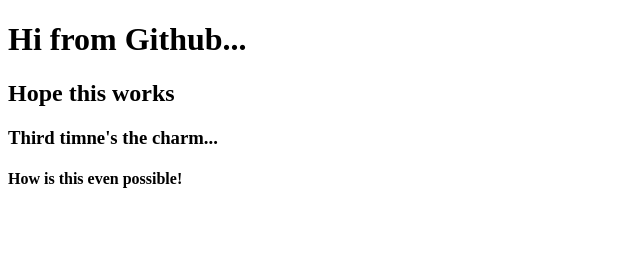
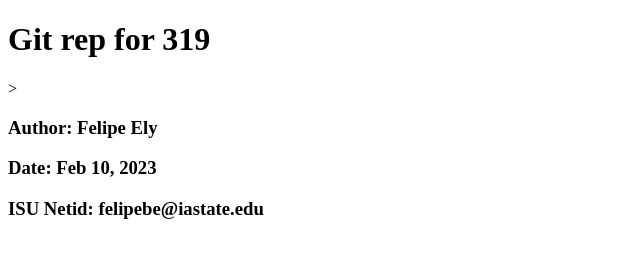
Before and after one commit to felipebely/secoms319, a plain HTML site: page index.html in a window 1280 px wide. Shown: the whole page, without its empty margins (0-640 px from the left). Drawn offline with Linux system fonts and the light colour scheme.

Commit message:
a message

```diff
--- a/index.html
+++ b/index.html
@@ -7,9 +7,11 @@
     <title>Document</title>
 </head>
 <body>
-    <h1>Hi from Github...</h1>
-    <h2>Hope this works</h2>
-    <h3>Third timne's the charm...</h3>
-    <h4>How is this even possible!</h4>
+    <h1>Git rep for 319</h1>>
+    <section>
+        <h3>Author: Felipe Ely</h3>
+        <h3>Date: Feb 10, 2023</h3>
+        <h3>ISU Netid: felipebe@iastate.edu</h3>
+    </section>
 </body>
 </html>
```
